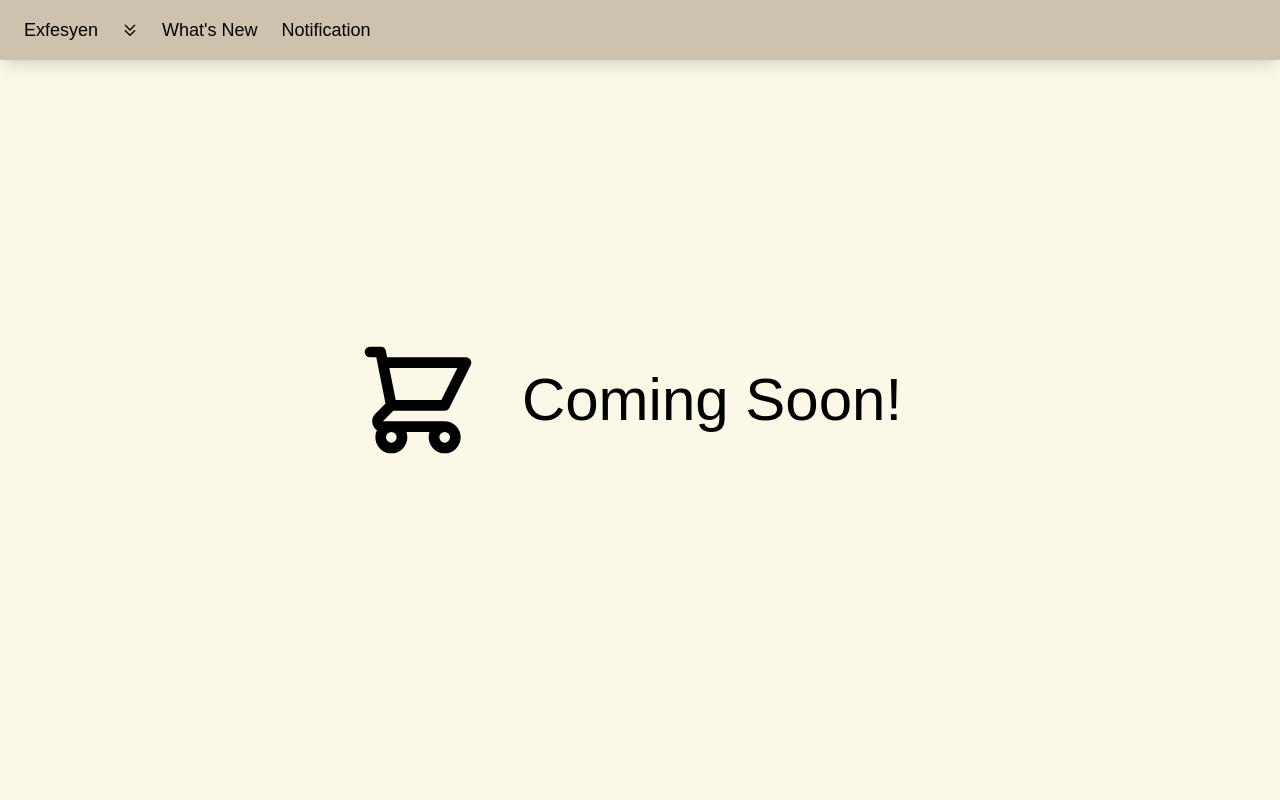
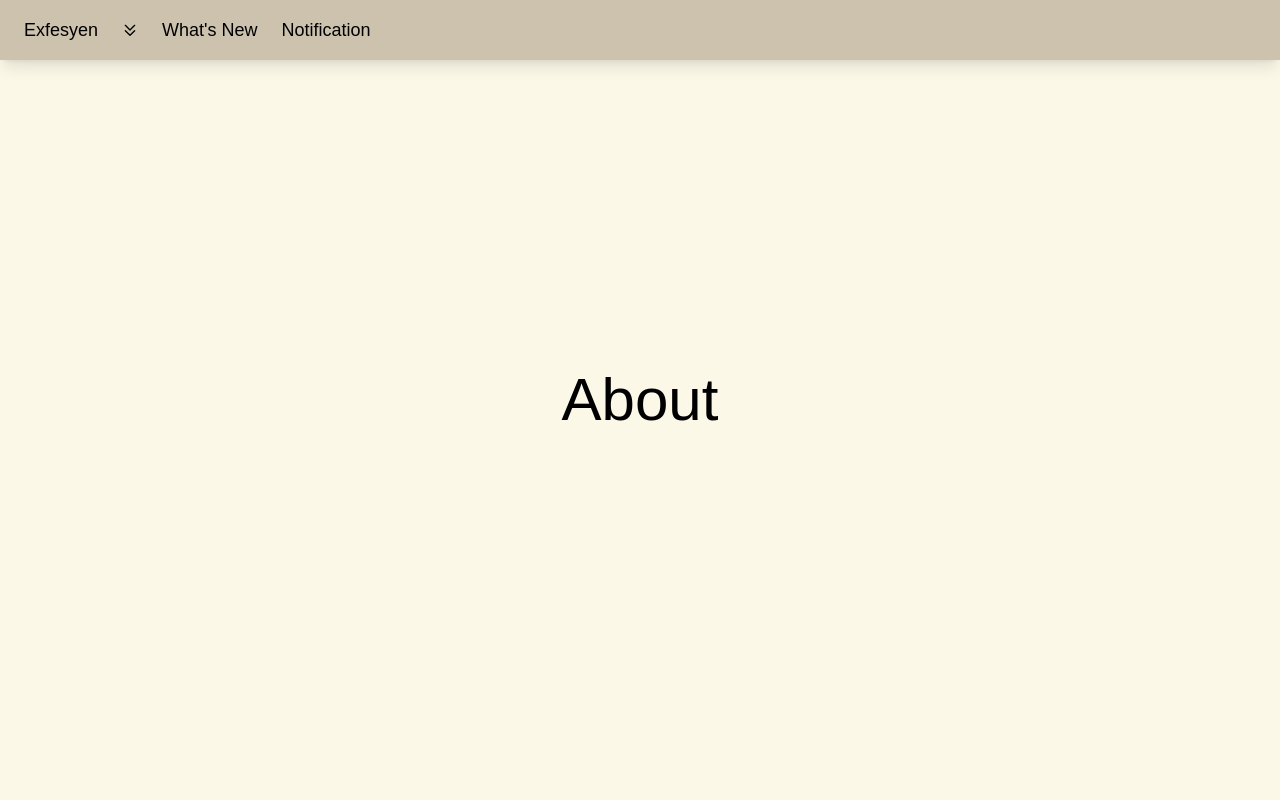
Before and after one commit to eugeniusms/exfesyen, a React (Create React App) app: page /about in a window 1280 px wide. Shown: the top 800 px of the page. Built offline with nearby package versions, Linux system fonts and the light colour scheme.

Commit message:
Install react-router-dom and Using Router

```diff
--- a/package.json
+++ b/package.json
@@ -39,6 +39,7 @@
   "devDependencies": {
     "autoprefixer": "^10.4.7",
     "postcss": "^8.4.14",
+    "react-router-dom": "^6.3.0",
     "tailwindcss": "^3.1.6"
   }
 }
--- a/src/App.js
+++ b/src/App.js
@@ -1,40 +1,26 @@
 import logo from './logo.svg';
 import './App.css';
-import Button from './components/Button';
-import Card from './components/Card';
-import Header from './components/Header';
 import React from 'react';
-import Navbar from './components/Navbar/Navbar';
+import ComingSoon from './pages/comingsoon';
+import NavbarMobile from './components/Navbar/NavbarMobile';
 import Footer from './components/Footer/Footer';
-import { ShoppingCartIcon } from '@heroicons/react/outline';
-import NavbarMobile from './components/Navbar/NavbarMobile';
+import { BrowserRouter as Router, Route, Routes } from 'react-router-dom';
+import About from './pages/about';
 
 function App() {
   return (
-    <div className="App">
-      <div className="bg-creamy">
-      <NavbarMobile />
-        <div className="flex justify-center py-24 px-6 gap-4 min-h-screen items-center">
-          {/* <Card>
-            <div className="flex justify-center p-6 gap-4">
-              <Button preset="cancel">Cancel</Button>
-              <Button preset="submit">Accept</Button>
-            </div>
-          </Card>
-          <Card>
-            <div className="flex justify-center p-6 gap-4">
-              <Button preset="cancel">Cancel</Button>
-              <Button preset="submit">Accept</Button>
-            </div>
-          </Card> */}
-          <ShoppingCartIcon className="w-32 h-32" />
-          <Header>
-            Coming Soon!
-          </Header>
+    <Router>
+      <div className="App">
+        <div className="bg-creamy">
+          <NavbarMobile/>
+            <Routes>
+              <Route path="/" element={<ComingSoon/>} />
+              <Route path="/about" element={<About />} />
+            </Routes>
+          <Footer/>
         </div>
-      <Footer />
       </div>
-    </div>
+    </Router>
   );
 }
 
--- a/src/components/Footer/Footer.js
+++ b/src/components/Footer/Footer.js
@@ -15,7 +15,9 @@ const Footer = () => {
         </div>
         <div className="flex flex-col gap-4 lg:flex-row lg:justify-between lg:justify-center">
             <div className="flex justify-center text-armyLight gap-6">
-                <Button preset="transparent">About Us</Button>
+                <a href="/about">
+                    <Button preset="transparent">About Us</Button>
+                </a>
                 <Button preset="transparent">Gallery</Button>
                 <Button preset="transparent">Contact</Button>
             </div>
--- /dev/null
+++ b/src/pages/about/index.js
@@ -0,0 +1,16 @@
+import Header from '../../components/Header';
+import React from 'react';
+
+function About() {
+  return (
+    <div>
+        <div className="flex justify-center py-24 px-6 gap-4 min-h-screen items-center">
+          <Header>
+            About
+          </Header>
+        </div>
+      </div>
+  );
+}
+
+export default About;
--- /dev/null
+++ b/src/pages/comingsoon/index.js
@@ -0,0 +1,35 @@
+import Button from '../../components/Button';
+import Card from '../../components/Card';
+import Header from '../../components/Header';
+import React from 'react';
+import Navbar from '../../components/Navbar/Navbar';
+import Footer from '../../components/Footer/Footer';
+import { ShoppingCartIcon } from '@heroicons/react/outline';
+import NavbarMobile from '../../components/Navbar/NavbarMobile';
+
+const ComingSoon = () => {
+  return (
+    <div>
+        <div className="flex justify-center py-24 px-6 gap-4 min-h-screen items-center">
+          {/* <Card>
+            <div className="flex justify-center p-6 gap-4">
+              <Button preset="cancel">Cancel</Button>
+              <Button preset="submit">Accept</Button>
+            </div>
+          </Card>
+          <Card>
+            <div className="flex justify-center p-6 gap-4">
+              <Button preset="cancel">Cancel</Button>
+              <Button preset="submit">Accept</Button>
+            </div>
+          </Card> */}
+          <ShoppingCartIcon className="w-32 h-32" />
+          <Header>
+            Coming Soon!
+          </Header>
+        </div>
+    </div>
+  );
+}
+
+export default ComingSoon;
```
Also changed, not shown: 1 other file (tests, documents, lock files or other folders).
